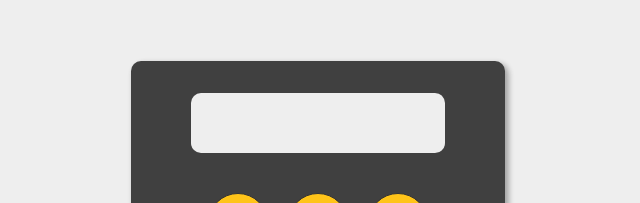
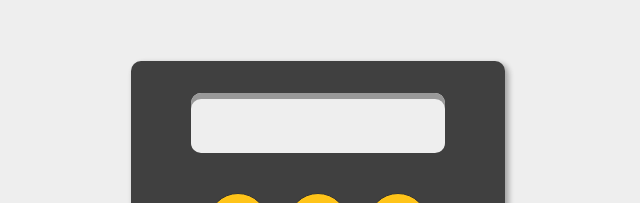
Before and after one commit to uRuiz/React_Pinpad, a React (Create React App) app: page / in a window 1280 px wide. Shown: the part 109-312 px from the top of the page, without its empty margins (322-962 px from the left). Built offline with nearby package versions, Linux system fonts and the light colour scheme.

Commit message:
box shadow inset to Screen component

```diff
--- a/src/components/Screen/Screen.scss
+++ b/src/components/Screen/Screen.scss
@@ -12,6 +12,7 @@
     text-align: center;
     font-size: 1.5rem;
     width: 65%;
+    box-shadow: inset 0 6px #999;
 
     &.input__ok {
       background-color: rgb(150, 230, 150);
```
